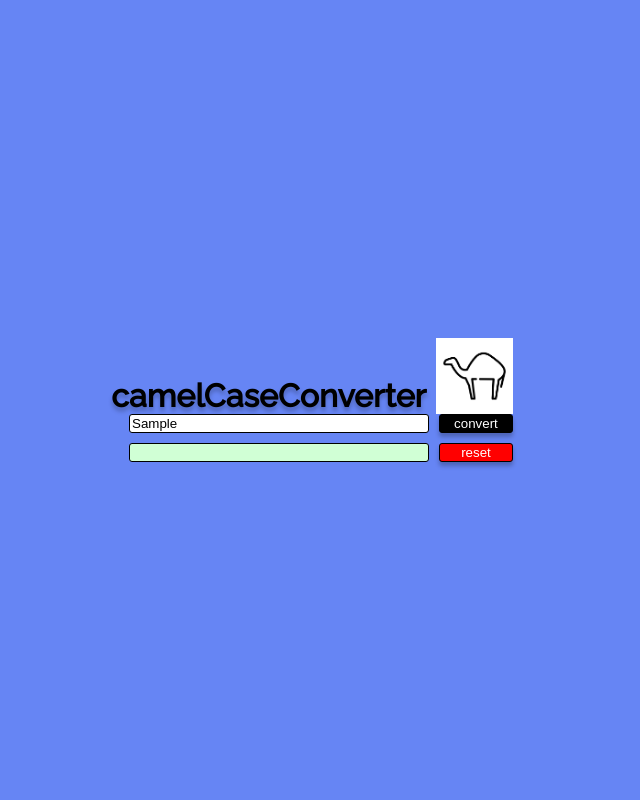
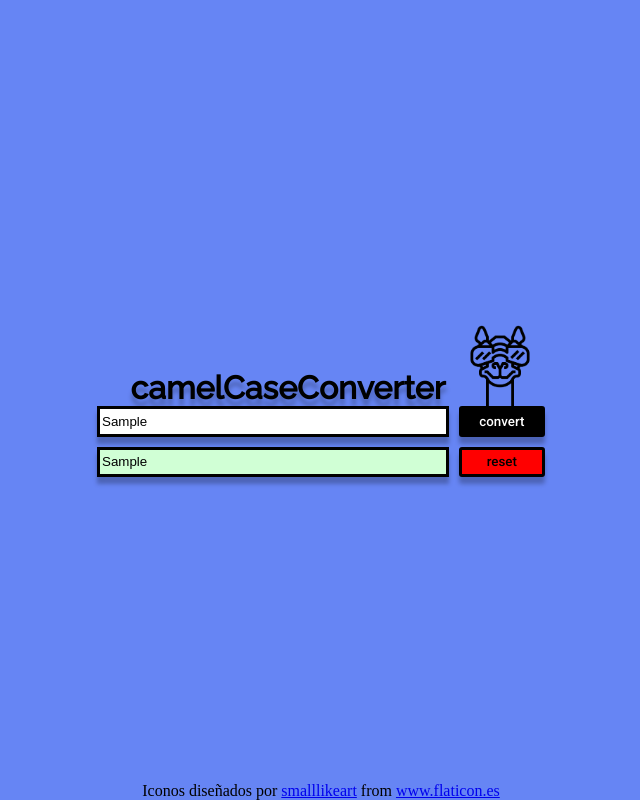
Before and after one commit to VZAlvaro23/camelCaseConverter, a plain HTML site: page index.html in a window 1280 px wide. Both pictures are taken after typing "Sample" into the empty fields and a click on the button "convert". Shown: the whole page, without its empty margins (319-959 px from the left). Drawn offline with Linux system fonts and the light colour scheme.

Commit message:
desktop version finished

```diff
--- a/index.html
+++ b/index.html
@@ -9,15 +9,15 @@
     <link rel="preconnect" href="https://fonts.googleapis.com">
     <link rel="preconnect" href="https://fonts.gstatic.com" crossorigin>
     <link href="https://fonts.googleapis.com/css2?family=Raleway:wght@500&display=swap" rel="stylesheet">
-</head>
+    <link href="https://fonts.googleapis.com/css2?family=Roboto:wght@500&display=swap" rel="stylesheet">
 <body>
     <div class = "container" id = "container">
         <div>
             <h1>camelCaseConverter</h1>
-            <img src = "images/2389_R1NUIExBUiAxOTAtMTk.jpg">
+            <img src = "images/camello.png">
         </div>
         <div>
-            <input type = "text" id = "userInput" class = "userInput" placeholder = "type something...">
+            <input type = "text" id = "userInput" class = "userInput">
             <input type = "button" id = "convertButton" class = "convertButton" value = "convert">
         </div>
         <div>
@@ -26,5 +26,6 @@
         </div>
         <script src = "scripts/scripts.js"></script>
     </div>
+    <div class = "atribution">Iconos diseñados por <a href="https://www.flaticon.es/autores/smalllikeart" title="smalllikeart">smalllikeart</a> from <a href="https://www.flaticon.es/" title="Flaticon">www.flaticon.es</a></div>
 </body>
 </html>
--- a/scripts/scripts.js
+++ b/scripts/scripts.js
@@ -23,20 +23,20 @@ return wordsArray[0] + resultArray.join("")
 
 }
 
-const text = document.getElementById('text')
-const result = document.getElementById('result')
+const userInput = document.getElementById('userInput')
+const resultInput = document.getElementById('resultInput')
 const convertButton = document.getElementById('convertButton')
 const resetButton = document.getElementById('resetButton')
 
 convertButton.addEventListener('click', function() {
-   result.value = camelCaseConverter(text.value)
-   result.classList.add("correct")
+   resultInput.value = camelCaseConverter(userInput.value)
+   resultInput.classList.add("correct")
 })
 
 resetButton.addEventListener('click', function () {
-  text.value = ""
-  result.value = ""
-  result.classList.remove("correct")
+  userInput.value = ""
+  resultInput.value = ""
+  resultInput.classList.remove("correct")
 })
 
 console.log(camelCaseConverter("soy alvaro el mesias"))
--- a/styles/style.css
+++ b/styles/style.css
@@ -10,35 +10,35 @@ body {
 h1 {
     display: inline;
     font-family: 'Raleway', sans-serif;
-    text-shadow: 0px 4px 4px rgba(0, 0, 0, 0.25);
+    text-shadow: 0px 7px 4px rgba(0, 0, 0, 0.25);
     align-self: end;
     margin: 0;
+    word-break: break-all;
 }
 
 input[type='text'] {
-    border-radius: 3px;
-    border: 1px solid black;
+    border: 3.5px solid black;
+    box-shadow: 0px 7px 4px rgba(0, 0, 0, 0.25);
     width: 80%;
-}
-
-.resultInput {
-    background-color: #D0FFD5;
+    height: 1.7em;
 }
 
 .convertButton {
     background-color: black;
     border-radius: 3px;
     color: white;
-    box-shadow: 0px 4px 4px rgba(0, 0, 0, 0.25);
-    border: 1px solid black;
+    box-shadow: 0px 7px 4px rgba(0, 0, 0, 0.25);
+    border: 3.5px solid black;
+    font-family: 'Roboto', sans-serif;
 }
 
 .resetButton {
     background-color: red;
     border-radius: 3px;
-    color: white;
-    box-shadow: 0px 4px 4px rgba(0, 0, 0, 0.25);
-    border: 1px solid black;
+    color: black;
+    box-shadow: 0px 7px 4px rgba(0, 0, 0, 0.25);
+    border: 3.5px solid black;
+    font-family: 'Roboto', sans-serif;
 }
 
 .correct {
@@ -50,7 +50,7 @@ img {
 }
 
 .container {
-    width: 30vw;
+    width: 35vw;
 }
 
 .container div {
@@ -64,3 +64,8 @@ input[type='button'] {
 div:nth-child(3) {
     margin-top: 10px;
 }
+
+.atribution {
+    position: absolute;
+    align-self: end;
+}
```
Also changed, not shown: images/2389_R1NUIExBUiAxOTAtMTk.jpg (deleted), images/camello.png (added).
